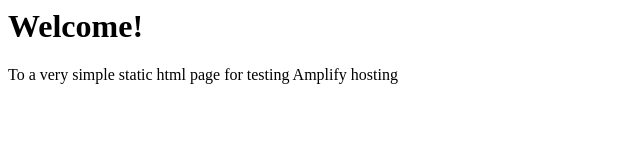
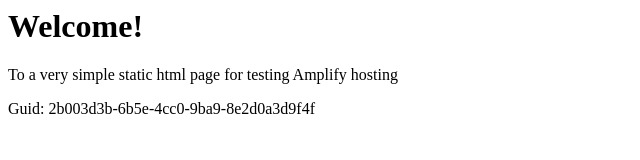
Before and after one commit to aws-aemilia-pdx/Github-PR-Commit-Integration-Test-DoNotTouch-Gith-OKSLNVO2-v1-gamma-us-west-2, a website: page src/index.html in a window 1280 px wide. Shown: the whole page, without its empty margins (0-640 px from the left). Drawn offline with Linux system fonts and the light colour scheme.

Commit message:
commit from integ tests

```diff
--- a/src/index.html
+++ b/src/index.html
@@ -1,3 +1,5 @@
+
+
 <html lang="en">
 
 <head>
@@ -10,6 +12,6 @@
 <body>
     <h1>Welcome!</h1>
     <p>To a very simple static html page for testing Amplify hosting</p>
-</body>
+    <p>Guid: 2b003d3b-6b5e-4cc0-9ba9-8e2d0a3d9f4f</p></body>
 
 </html>
```
